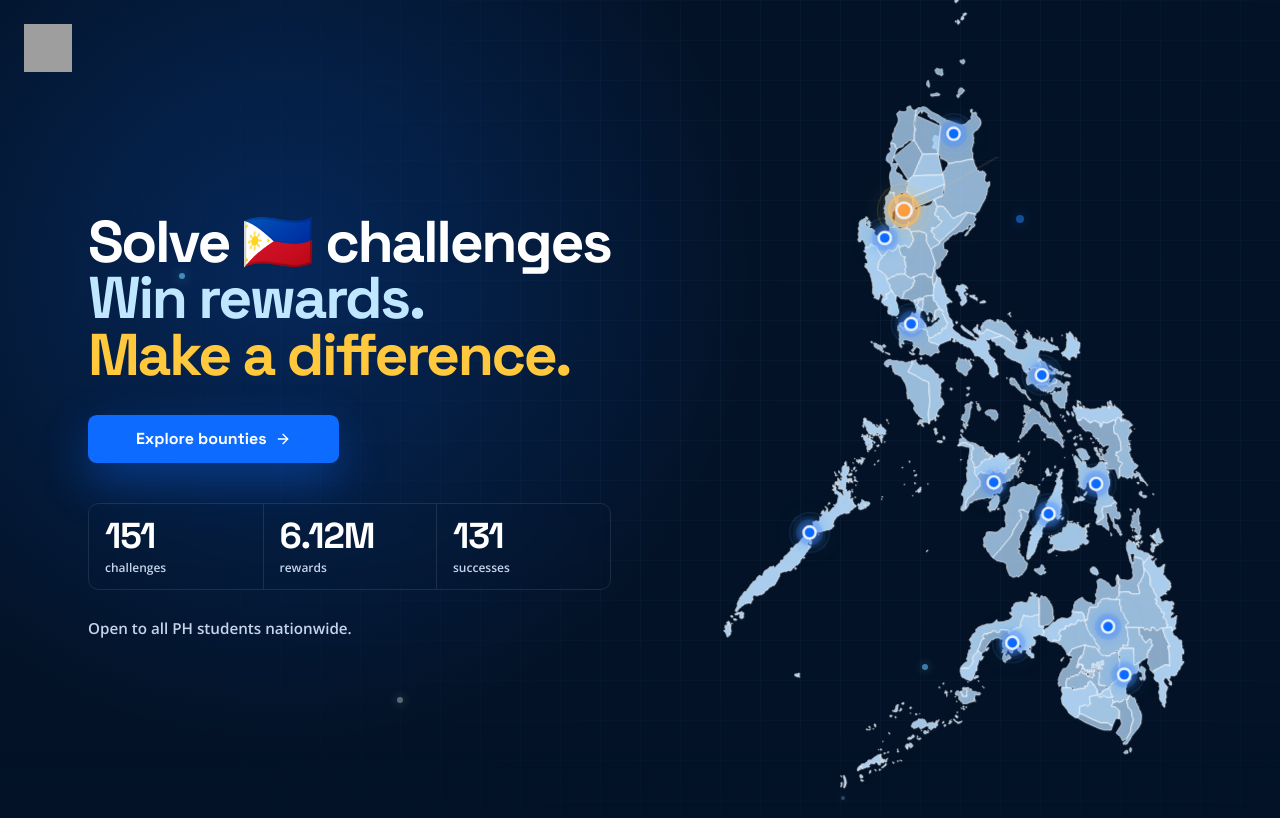
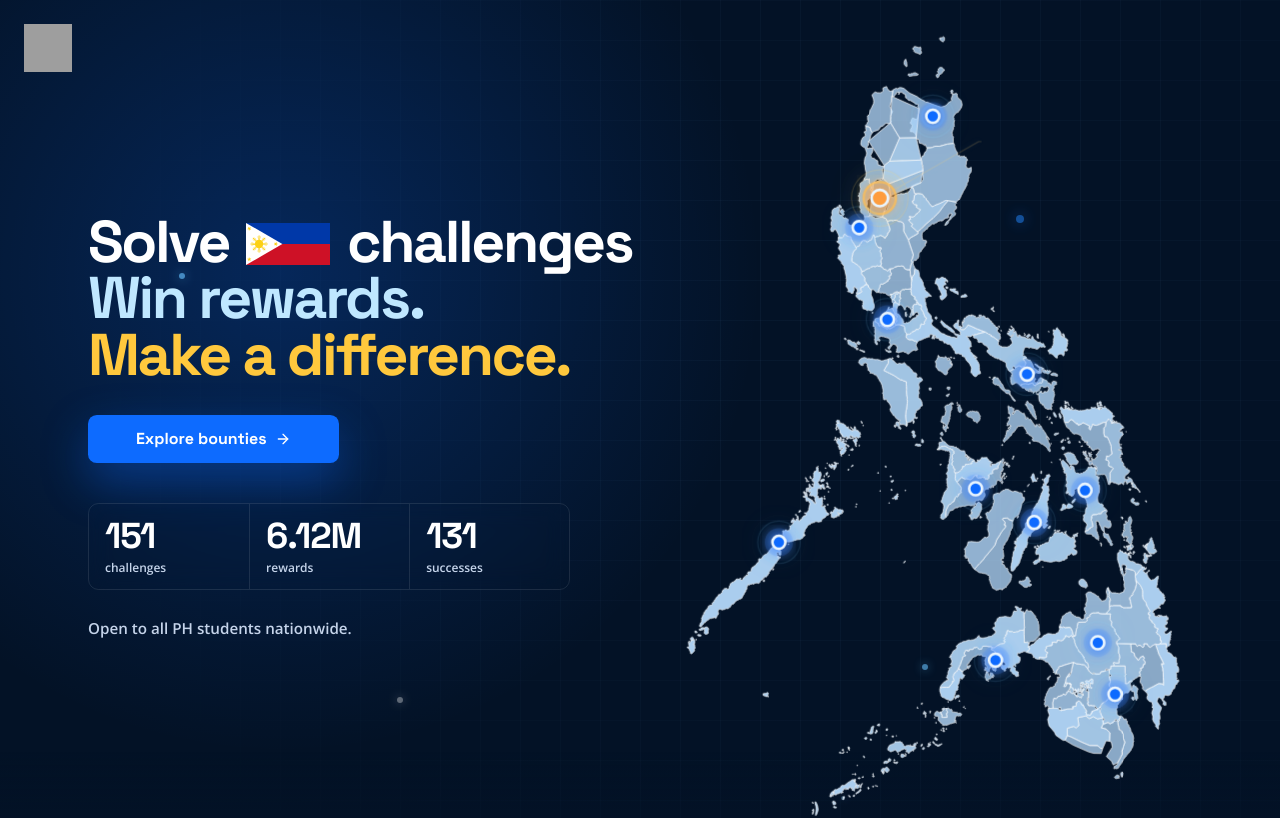
Before and after one commit to BetterInternship/ChallengePH, a Next.js app: page / in a window 1280 px wide. Shown: the top 818 px of the page. Built offline with nearby package versions, Linux system fonts and the light colour scheme; grey boxes are pictures that could not be loaded.

Commit message:
chore: update ph flag

```diff
--- a/app/page.tsx
+++ b/app/page.tsx
@@ -69,7 +69,17 @@ function HeroSection() {
       <div className="relative z-10 mx-auto grid w-full max-w-[92rem] flex-1 gap-10 px-4 pt-14 sm:px-6 lg:min-h-screen lg:grid-cols-[0.8fr_1.2fr] lg:items-center lg:px-8 lg:pt-8 xl:gap-12">
         <div className="lg:pl-8 xl:pl-14">
           <h1 className="mt-6 [font-family:var(--font-challenge-ph-heading)] text-[clamp(2.45rem,4.6vw,4.35rem)] font-bold leading-[0.96] tracking-[-0.04em] whitespace-nowrap">
-            <span className="block text-white">Solve 🇵🇭 challenges</span>
+            <span className="block text-white">
+              Solve{" "}
+              <Image
+                src="/super-listings/flag_ph.svg"
+                alt="Philippines"
+                width={58}
+                height={38}
+                className="mx-1 inline-block h-[0.72em] w-auto align-[-0.06em]"
+              />{" "}
+              challenges
+            </span>
 
             <span className="block text-[#BFE7FF] ">Win rewards.</span>
             <span className="block text-[#FFC83D]">Make a difference.</span>
```
Also changed, not shown: public/super-listings/flag_ph.svg (added).
